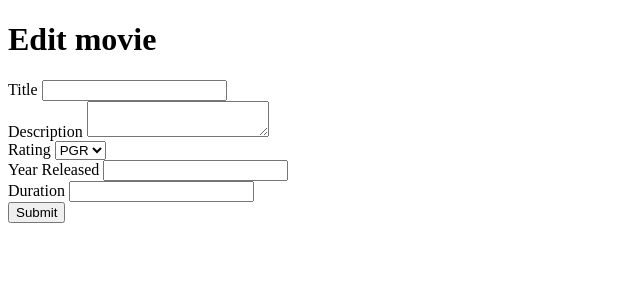
After one commit to waynebishop/sqlIntroduction, a PHP site: page /movieForm.php in a window 1280 px wide. The commit adds this page. Shown: the top 300 px of the page, without its empty margins (0-640 px from the left). Run offline with PHP 8.4, Linux system fonts and the light colour scheme; data that the repository does not hold is empty.

Commit message:
Added edit function and switch cases

```diff
--- a/home.php
+++ b/home.php
@@ -9,6 +9,9 @@
 
 
   	<h1>Movies List</h1>
+
+    <a href="./?page=movieForm">Add movie</a>
+
     <?php
       foreach ($movies as $movie) {
         echo '<li><a href="./?page=movie&amp;id='. $movie['id'].'">' . $movie['id'] .'. '. $movie['title'] . '</a></li>';
--- a/movie.php
+++ b/movie.php
@@ -16,10 +16,14 @@
   	<p>Release Year - <?=$singlemovie['release_date']?></p>
   	<p><?=$singlemovie['description']?></p>
 
-  	<a href="">Edit Movie</a>
+  	<a href="./?page=movieForm&amp;id=<?=$singlemovie['id']?>">Edit Movie</a>
+
   	<br>
+
   	<a href="./?page=delete&amp;id=<?=$singlemovie['id']?>">Delete Movie</a>
+
   	<br>
+
   	<a href="./">Back to Movies List</a>
 
   </body>
--- /dev/null
+++ b/movieForm.php
@@ -0,0 +1,41 @@
+<!DOCTYPE html>
+<html>
+<head>
+	<title>Movie create form</title>
+</head>
+<body>
+	<h1>Edit movie</h1>
+	<form method="post" action="./?page=edit&amp;id=<?=$singlemovie['id']?>">
+	<div>
+		<label>Title</label>
+		<input type="text" name="title" value="<?=$singlemovie['title']?>">
+	</div>
+
+	<div>
+		<label>Description</label>
+		<textarea name="description"><?=$singlemovie['description']?></textarea>
+	</div>
+
+	<div>
+		<label>Rating</label>
+		<select name="rating" value="<?=$singlemovie['rating']?>">
+			<option value="PGR">PGR</option>
+			<option value="R">R</option>
+			<option value="M">M</option>
+			<option value-"G">G</option>
+		</select>
+	</div>
+
+	<div>
+		<label>Year Released</label>
+		<input type="year" name="release_date" value="<?=$singlemovie['release_date']?>">
+	</div>
+
+	<div>
+		<label>Duration</label>
+		<input type="number" name="duration" value="<?=$singlemovie['duration']?>">
+	</div>
+	<button type="submit">Submit</button>
+
+</body>
+</html>
```
Also changed, not shown: database.php (+19 -2 lines), index.php (+35 -7 lines).
